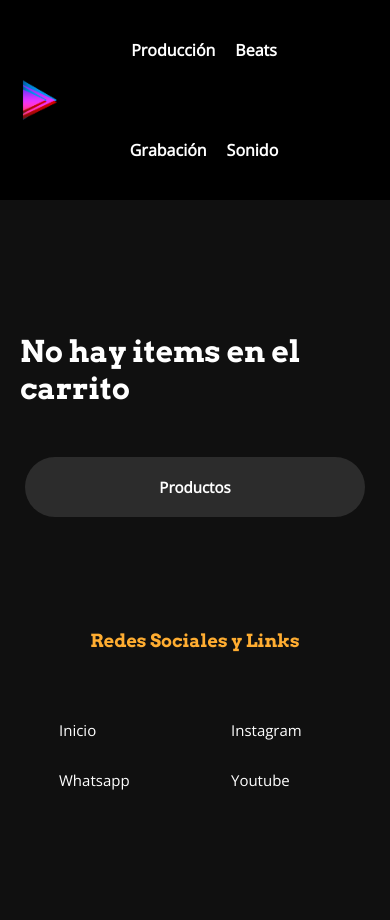
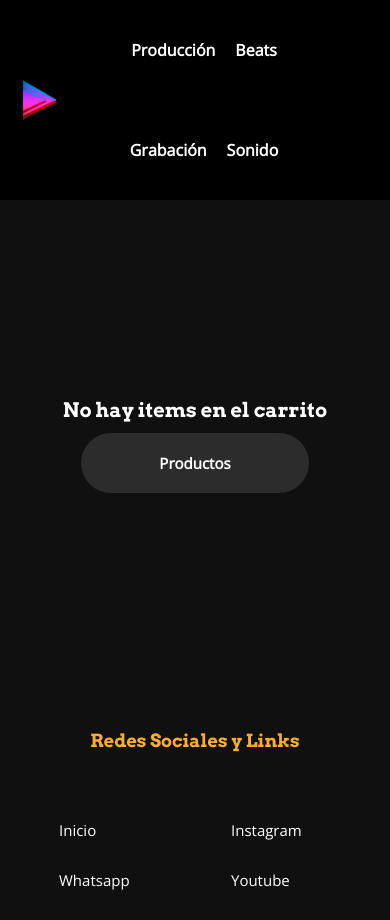
Before and after one commit to Marcelotello20/PF_MarceloTello-ReactJS, a React (Vite) app: page /cart in a window 390 px wide. Before the commit the page ends 844 px from the top, so only its background shows below. Built offline with nearby package versions, Linux system fonts and the light colour scheme.

Commit message:
mejorando detalles css de CartPage y Checkout

```diff
--- a/src/components/Cart/Cart.css
+++ b/src/components/Cart/Cart.css
@@ -3,7 +3,9 @@
     width: 100%;
     flex-flow: row wrap;
     justify-content: center;
+    height: 800px;
 }
+
 /*TITULOS CART*/
 .CartTitle {
     color: white;
@@ -46,6 +48,9 @@
 .CarroInfo2 button:hover {
     color: white;
     background-color: rgb(153, 43, 226);
+}
+@media(max-width:650px) {
+
 }
 
 /*BOTON CHECKOUT*/
@@ -104,3 +109,19 @@
     color: white;
     background-color: rgb(153, 43, 226);
 }
+
+/*MEDIA PARA MANEJAR EL RESPONSIVE EN NO HAY ITEMS CARRITO y DEL CONTENEDOR CART PAGE*/
+@media(max-width:500px) {
+    .cartPage {
+        width: 80%;
+        height: 500px;
+    }
+    .CartTitle {
+        font-size: 20px;
+        margin: 0;
+        text-align: center;
+    }
+    .NoItemsCartPage a {
+        width: 60%;
+    }
+}
--- a/src/components/CartItem/CartItem.css
+++ b/src/components/CartItem/CartItem.css
@@ -1,3 +1,5 @@
+/*CSS DEL LISTADO DE PRODUCTOS EN CART (CART PAGE)*/
+
 .CarritoItems {
     display: flex;
     width: 100%;
@@ -23,8 +25,9 @@
     justify-content: space-around;
 }
 
+/*BUTTON REMOVE ITEM DEL CART*/
 .ButtonRemove {
-    font-family: 'Arvo', sans-serif;
+    font-family: 'Open Sans', sans-serif;
     font-weight: bolder;
     border-radius: 30px;
     color: white;
@@ -32,10 +35,22 @@
     border: 0;
     font-size: 15px;
     margin: 10px;
-    padding: 20px;
+    padding: 10px;
     transition: background-color 1s, color 1s;
 }
 .ButtonRemove:hover {
     color: white;
     background-color: rgb(153, 43, 226);
 }
+
+@media (max-width:650px){
+    .ButtonRemove {
+        padding: 10px;
+        font-size: 10px;
+        font-weight: lighter;
+    }
+
+    .CarritoInfo {
+        font-size: 13px;
+    }
+}
--- a/src/components/CheckoutForm/CheckoutForm.css
+++ b/src/components/CheckoutForm/CheckoutForm.css
@@ -5,6 +5,8 @@
     justify-content: center;
     margin-top: 20px;
 }
+
+
 
 /*FORMULARIO*/
 .Form {
```
Also changed, not shown: src/components/ItemDetail/ItemDetail.jsx (+6 -2 lines), 1 other file (tests, documents, lock files or other folders).
